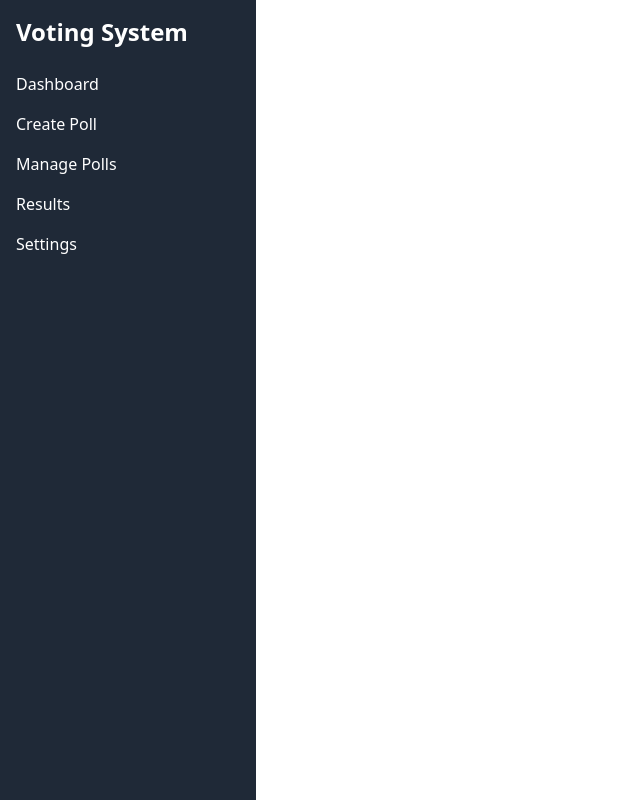
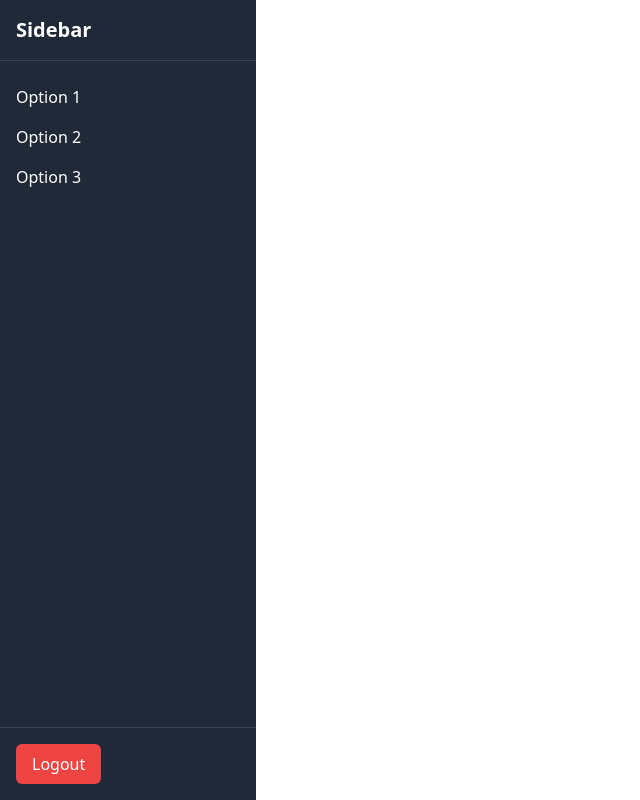
Before and after one commit to vikaspal9131/online-voting-system, a React (Vite) app in the folder online-voting-system/: page / in a window 1280 px wide. Shown: the whole page, without its empty margins (0-640 px from the left). Built offline with nearby package versions, Linux system fonts and the light colour scheme.

Commit message:
Logout button in sidenavbar added

```diff
--- a/online-voting-system/package.json
+++ b/online-voting-system/package.json
@@ -12,6 +12,7 @@
   "dependencies": {
     "react": "^18.2.0",
     "react-dom": "^18.2.0",
+    "react-icons": "^5.2.1",
     "react-router-dom": "^6.23.1"
   },
   "devDependencies": {
--- a/online-voting-system/src/App.jsx
+++ b/online-voting-system/src/App.jsx
@@ -6,10 +6,7 @@ import Sidebar from './components/Layout/Sidebar';
 function App() {
   return (
       <div className="flex">
-
-<Sidebar />
-        <h1>vikas pal</h1>
-
+        <Sidebar />
       </div>
   );
 }
--- /dev/null
+++ b/online-voting-system/src/components/Layout/Navbar.jsx
@@ -0,0 +1,29 @@
+// TopNavigation.jsx
+import React from 'react';
+import { Link } from 'react-router-dom';
+
+const TopNavigation = () => {
+  return (
+    <nav className="bg-gray-800">
+      <div className="max-w-7xl mx-auto px-4">
+        <div className="flex justify-between h-16">
+          <div className="flex">
+            <div className="flex-shrink-0 flex items-center">
+              <Link to="/" className="text-white text-lg font-bold">Voting System</Link>
+            </div>
+            <div className="hidden md:block">
+              <div className="ml-10 flex items-baseline space-x-4">
+                <Link to="/" className="text-gray-300 hover:bg-gray-700 hover:text-white px-3 py-2 rounded-md text-sm font-medium">Home</Link>
+                <Link to="/elections" className="text-gray-300 hover:bg-gray-700 hover:text-white px-3 py-2 rounded-md text-sm font-medium">Elections</Link>
+                <Link to="/profile" className="text-gray-300 hover:bg-gray-700 hover:text-white px-3 py-2 rounded-md text-sm font-medium">Profile</Link>
+                <Link to="/logout" className="text-gray-300 hover:bg-gray-700 hover:text-white px-3 py-2 rounded-md text-sm font-medium">Logout</Link>
+              </div>
+            </div>
+          </div>
+        </div>
+      </div>
+    </nav>
+  );
+};
+
+export default TopNavigation;
--- a/online-voting-system/src/components/Layout/Sidebar.jsx
+++ b/online-voting-system/src/components/Layout/Sidebar.jsx
@@ -1,19 +1,22 @@
-// src/components/Sidebar.jsx
 import React from 'react';
 
 const Sidebar = () => {
   return (
-    <div className="bg-gray-800 text-white h-screen w-64 fixed left-0 top-0 overflow-y-auto">
-      <div className="p-4">
-        <h1 className="text-2xl font-bold">Voting System</h1>
+    <div className="bg-gray-800 text-white w-64 h-screen flex flex-col">
+      <div className="p-4 border-b border-gray-700">
+        <h2 className="text-xl font-semibold">Sidebar</h2>
       </div>
-      <ul>
-        <li className="px-4 py-2 hover:bg-gray-700">Dashboard</li>
-        <li className="px-4 py-2 hover:bg-gray-700">Create Poll</li>
-        <li className="px-4 py-2 hover:bg-gray-700">Manage Polls</li>
-        <li className="px-4 py-2 hover:bg-gray-700">Results</li>
-        <li className="px-4 py-2 hover:bg-gray-700">Settings</li>
-      </ul>
+      <div className="flex-1 overflow-y-auto">
+        <ul className="mt-4">
+          <li className="px-4 py-2 hover:bg-gray-700 cursor-pointer">Option 1</li>
+          <li className="px-4 py-2 hover:bg-gray-700 cursor-pointer">Option 2</li>
+          <li className="px-4 py-2 hover:bg-gray-700 cursor-pointer">Option 3</li>
+          {/* Add more sidebar options as needed */}
+        </ul>
+      </div>
+      <div className="p-4 border-t border-gray-700">
+        <button className="bg-red-500 hover:bg-red-600 text-white px-4 py-2 rounded-md">Logout</button>
+      </div>
     </div>
   );
 };
```
Also changed, not shown: online-voting-system/src/components/Layout/Navbar.js (deleted), 1 other file (tests, documents, lock files or other folders).
